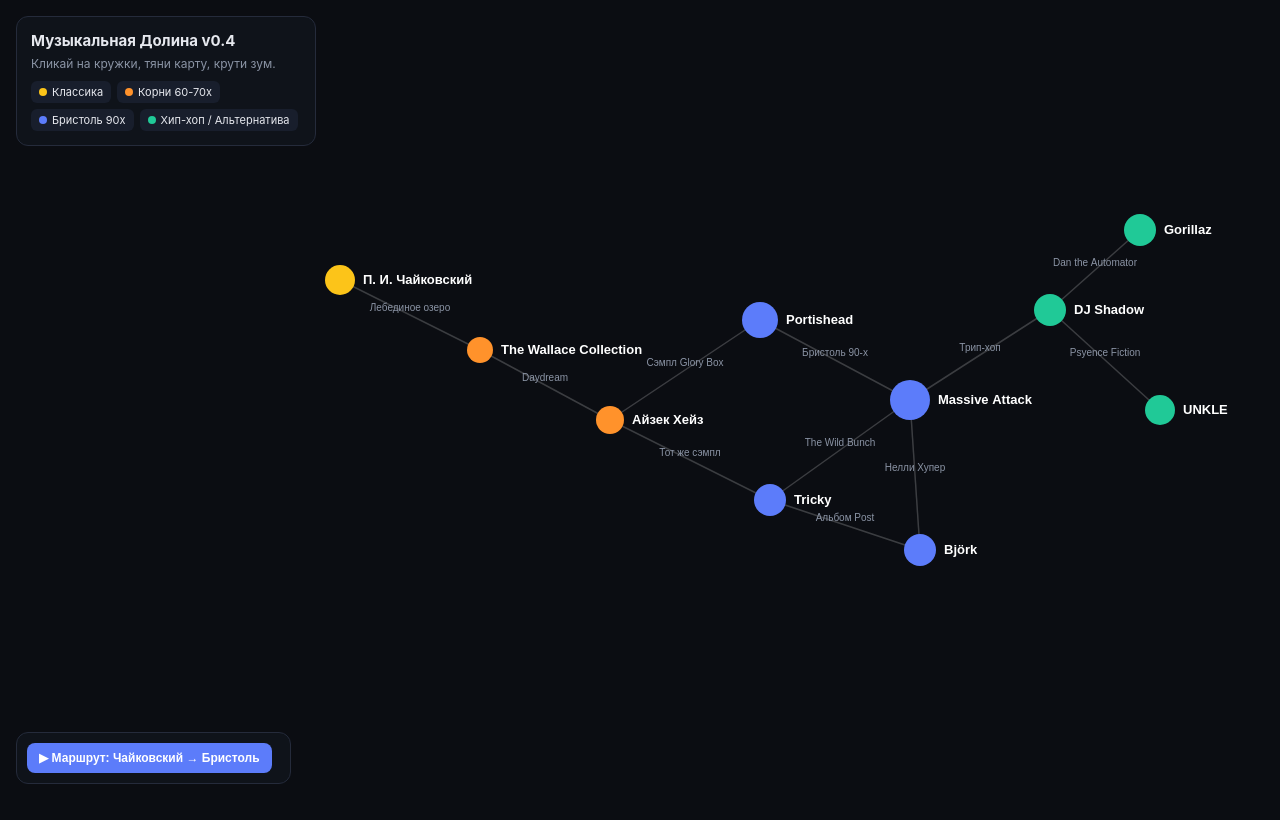
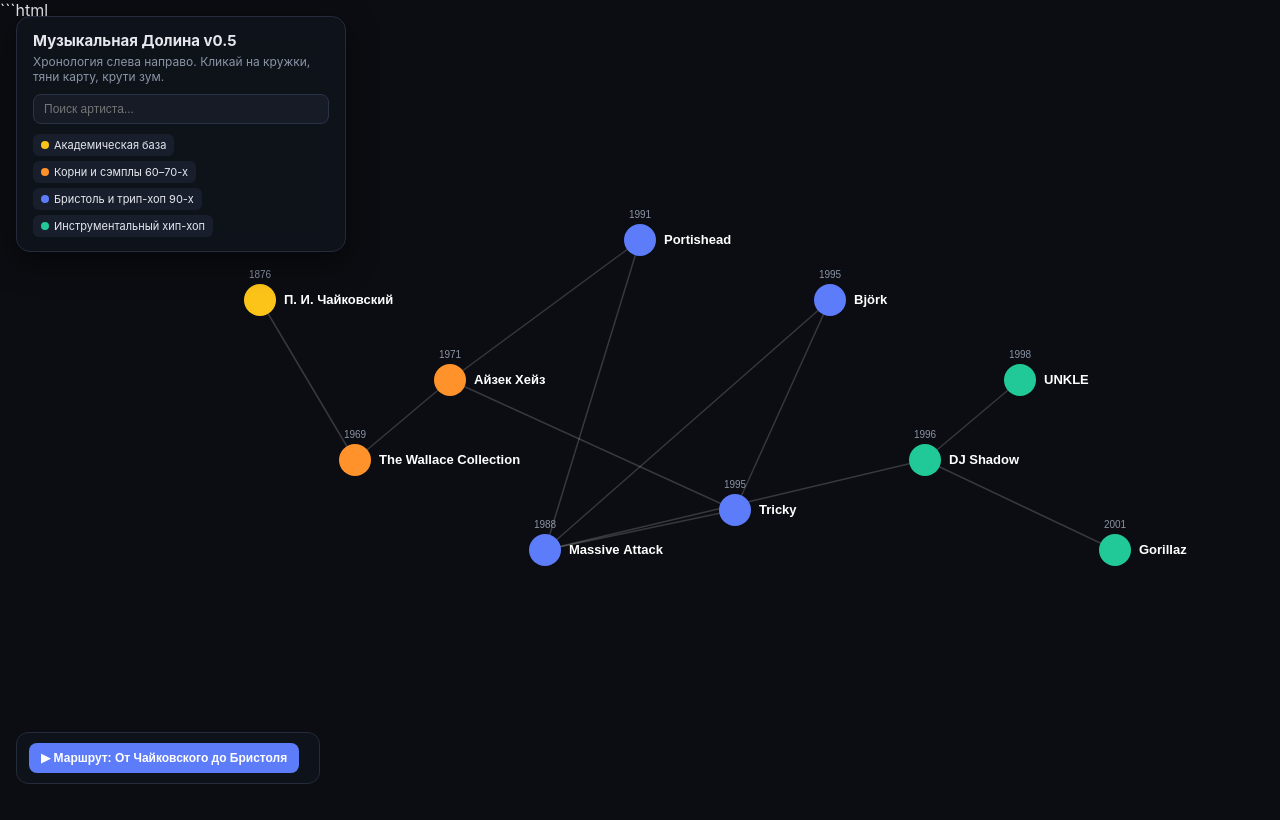
Before and after one commit to Vasiliuyt/music-valley, a plain HTML site: page index.html in a window 1280 px wide. Drawn offline with Linux system fonts and the light colour scheme.

Commit message:
Update index.html

````diff
--- a/index.html
+++ b/index.html
@@ -1,108 +1,171 @@
+```html
 <!DOCTYPE html>
 <html lang="ru">
 <head>
 <meta charset="UTF-8">
 <meta name="viewport" content="width=device-width, initial-scale=1.0">
-<title>Музыкальная Долина v0.4</title>
+<title>Музыкальная Долина v0.5</title>
 <style>
 *{box-sizing:border-box;margin:0;padding:0}
-body{background:#0b0d12;color:#e6e8ee;font-family:-apple-system,sans-serif;overflow:hidden;height:100vh}
-.top{position:fixed;top:16px;left:16px;z-index:10;background:rgba(16,20,28,.9);border:1px solid #252b3b;padding:14px;border-radius:12px;width:300px}
-.top h1{font-size:15px;margin-bottom:6px}
+body{background:#0b0d12;color:#e6e8ee;font-family:-apple-system,BlinkMacSystemFont,"Segoe UI",sans-serif;overflow:hidden;height:100vh}
+.top{position:fixed;top:16px;left:16px;z-index:10;background:rgba(16,20,28,.92);backdrop-filter:blur(12px);border:1px solid #252b3b;padding:14px 16px;border-radius:14px;width:330px;box-shadow:0 10px 30px rgba(0,0,0,.5)}
+.top h1{font-size:15px;margin-bottom:4px}
 .top p{font-size:12px;color:#8b94a5;margin-bottom:10px}
-.legend{display:flex;flex-wrap:wrap;gap:6px}
+.search{width:100%;background:#161b26;border:1px solid #2b3346;color:#fff;padding:7px 10px;border-radius:8px;font-size:12px;margin-bottom:10px;outline:none}
+.search:focus{border-color:#5c7cfa}
+.legend{display:flex;flex-wrap:wrap;gap:5px}
 .leg{font-size:11px;background:#181e2c;padding:4px 8px;border-radius:6px;display:flex;align-items:center;gap:5px}
 .dot{width:8px;height:8px;border-radius:50%}
-.tour{position:fixed;bottom:16px;left:16px;z-index:10;background:rgba(16,20,28,.9);border:1px solid #252b3b;padding:10px;border-radius:12px;display:flex;gap:8px;align-items:center}
+.tour{position:fixed;bottom:16px;left:16px;z-index:10;background:rgba(16,20,28,.92);backdrop-filter:blur(12px);border:1px solid #252b3b;padding:10px 12px;border-radius:12px;display:flex;gap:8px;align-items:center}
 button{background:#5c7cfa;color:#fff;border:none;padding:8px 12px;border-radius:8px;font-size:12px;font-weight:600;cursor:pointer}
 button.sec{background:#232a3b}
-.card{position:fixed;top:16px;right:16px;bottom:16px;width:360px;background:#11151f;border:1px solid #252b3b;border-radius:14px;padding:20px;z-index:20;display:none;flex-direction:column;gap:14px;overflow-y:auto}
+.card{position:fixed;top:16px;right:16px;bottom:16px;width:410px;max-width:calc(100vw - 32px);background:rgba(17,21,31,.96);backdrop-filter:blur(16px);border:1px solid #252b3b;border-radius:16px;padding:22px;z-index:20;display:none;flex-direction:column;gap:14px;overflow-y:auto;box-shadow:-10px 0 40px rgba(0,0,0,.6)}
 .card.open{display:flex}
-.c300{background:#181e2c;border-left:3px solid #5c7cfa;padding:10px;border-radius:6px;font-size:13px;line-height:1.45}
-.trk{background:#181e2c;padding:7px 10px;border-radius:6px;font-size:12px;margin-top:5px}
-.lnk{background:rgba(92,124,250,.15);padding:7px 10px;border-radius:6px;font-size:12px;margin-top:5px;cursor:pointer}
-.sp{background:#1db954;color:#000;text-align:center;padding:10px;border-radius:8px;text-decoration:none;font-weight:700;font-size:13px;margin-top:auto}
+.badge{display:inline-block;font-size:10px;font-weight:700;text-transform:uppercase;letter-spacing:.6px;padding:3px 8px;border-radius:5px;margin-bottom:4px}
+.c300{background:#181e2c;border-left:3px solid #5c7cfa;padding:11px 13px;border-radius:8px;font-size:13px;line-height:1.45;color:#dbe1ee}
+.sec-t{font-size:10px;text-transform:uppercase;letter-spacing:.8px;color:#7c8599;font-weight:700;margin-bottom:6px}
+.fact-list{padding-left:16px;font-size:13px;line-height:1.5;color:#b8c0d0;display:flex;flex-direction:column;gap:6px}
+.trk{background:#181e2c;padding:8px 11px;border-radius:8px;font-size:12.5px;margin-top:5px;display:flex;justify-content:space-between;gap:8px}
+.trk span:last-child{color:#7c8599;font-size:11px;flex-shrink:0}
+.lnk{background:rgba(92,124,250,.12);border:1px solid rgba(92,124,250,.25);padding:8px 11px;border-radius:8px;font-size:12px;margin-top:5px;cursor:pointer}
+.lnk:hover{background:rgba(92,124,250,.22)}
+.sp{background:#1db954;color:#000;text-align:center;padding:11px;border-radius:10px;text-decoration:none;font-weight:700;font-size:13px;margin-top:auto}
 canvas{display:block;width:100vw;height:100vh}
 </style>
 </head>
 <body>
 <div class="top">
-  <h1>Музыкальная Долина v0.4</h1>
-  <p>Кликай на кружки, тяни карту, крути зум.</p>
+  <h1>Музыкальная Долина v0.5</h1>
+  <p>Хронология слева направо. Кликай на кружки, тяни карту, крути зум.</p>
+  <input id="q" class="search" placeholder="Поиск артиста...">
   <div class="legend" id="leg"></div>
 </div>
 <div class="tour">
-  <button id="tStart">▶ Маршрут: Чайковский → Бристоль</button>
+  <button id="tStart">▶ Маршрут: От Чайковского до Бристоля</button>
   <button id="tNext" class="sec" style="display:none">Дальше →</button>
   <span id="tInfo" style="font-size:12px;color:#8b94a5"></span>
 </div>
 <div class="card" id="card">
-  <div style="display:flex;justify-content:space-between;align-items:center">
-    <h2 id="cTitle" style="font-size:20px"></h2>
-    <button class="sec" onclick="document.getElementById('card').classList.remove('open')">✕</button>
+  <div style="display:flex;justify-content:space-between;align-items:flex-start;gap:8px">
+    <div>
+      <span class="badge" id="cBadge"></span>
+      <h2 id="cTitle" style="font-size:21px"></h2>
+    </div>
+    <button class="sec" onclick="document.getElementById('card').classList.remove('open');act=null">✕</button>
   </div>
   <div class="c300" id="c300"></div>
-  <div id="cStory" style="font-size:13px;line-height:1.5;color:#b8c0d0"></div>
-  <div><div style="font-size:11px;color:#7c8599;font-weight:700">ТРЕКИ</div><div id="cTrk"></div></div>
-  <div><div style="font-size:11px;color:#7c8599;font-weight:700">СВЯЗИ</div><div id="cLnk"></div></div>
+  <div><div class="sec-t">Проверенные факты</div><ul class="fact-list" id="cFacts"></ul></div>
+  <div><div class="sec-t">Точки входа (релизы)</div><div id="cTrk"></div></div>
+  <div><div class="sec-t">Ниточки связей</div><div id="cLnk"></div></div>
   <a id="cSp" href="#" target="_blank" class="sp">Открыть в Spotify ↗</a>
 </div>
 <canvas id="cv"></canvas>
+
+<script src="data.js"></script>
 <script>
-const SC={
-  c:{n:"Классика",col:"#fcc419"},
-  r:{n:"Корни 60-70х",col:"#ff922b"},
-  b:{n:"Бристоль 90х",col:"#5c7cfa"},
-  h:{n:"Хип-хоп / Альтернатива",col:"#20c997"}
+// Автоматическая раскладка слева направо по годам (хронология!)
+const sorted = [...NODES].sort((a,b) => a.year - b.year);
+const rowOffsets = [-120, 40, -40, 130, -180, 90];
+sorted.forEach((n, i) => {
+  n.r = 16;
+  n.x = -380 + i * 95;
+  n.y = rowOffsets[i % rowOffsets.length];
+});
+
+const M = {}; NODES.forEach(x => M[x.id] = x);
+const cv = document.getElementById("cv"), ctx = cv.getContext("2d");
+let W = cv.width = innerWidth, H = cv.height = innerHeight;
+let cx = W / 2, cy = H / 2, sc = 1, drag = null, pan = false, lx = 0, ly = 0, act = null, hov = null, query = "";
+
+onresize = () => { W = cv.width = innerWidth; H = cv.height = innerHeight; };
+function hit(x, y) {
+  const wx = (x - cx) / sc, wy = (y - cy) / sc;
+  return NODES.find(n => (wx - n.x) ** 2 + (wy - n.y) ** 2 <= (n.r + 8) ** 2);
+}
+
+cv.onmousedown = e => {
+  const h = hit(e.clientX, e.clientY); lx = e.clientX; ly = e.clientY;
+  if (h) { drag = h; drag.m = false; } else pan = true;
 };
-const N=[
-  {id:"tch",n:"П. И. Чайковский",s:"c",r:15,x:-300,y:-120,c:"Воткинск, 1865 | Романтизм, балет, симфония. Пётр Ильич Чайковский (композитор — до 1893).",st:"В 1876 году написал балет «Лебединое озеро», откуда через 93 года бельгийская рок-группа возьмёт тему гобоя.",tr:["Лебединое озеро: Сцена (1876)"]},
-  {id:"wal",n:"The Wallace Collection",s:"r",r:13,x:-160,y:-50,c:"Брюссель, 1968 | Барокко-поп, психоделик-рок. Сильвен Ванхольме, Рэймонд Винсент и др.",st:"В 1969 году переложили тему из «Лебединого озера» на рок-ритм и записали хит «Daydream».",tr:["Daydream (1969)"]},
-  {id:"hay",n:"Айзек Хейз",s:"r",r:14,x:-30,y:20,c:"Ковингтон, 1964 | Соул, фанк, саундтрек. Айзек Ли Хейз-младший (вокал, клавишные — до 2008).",st:"В 1971 году замедлил мелодию «Daydream» в треке «Ike's Rap II» — эта пластинка стала главным сэмплом Бристоля.",tr:["Ike's Rap II (1971)"]},
-  {id:"por",n:"Portishead",s:"b",r:18,x:120,y:-80,c:"Бристоль, 1991 | Трип-хоп, даунтемпо. Бет Гиббонс (вокал), Джефф Бэрроу (биты), Адриан Атли (гитара).",st:"Взяв сэмпл у Айзека Хейза, записали нуарный хит «Glory Box» и определили лицо трип-хопа.",tr:["Glory Box (1994)","Sour Times (1994)","Roads (1994)"]},
-  {id:"tri",n:"Tricky",s:"b",r:16,x:130,y:100,c:"Бристоль, 1991 | Трип-хоп, экспериментальный хип-хоп. Эдриан Тоус (вокал, продакшн).",st:"Вышел из тусовки The Wild Bunch и Massive Attack. В «Hell Is Round the Corner» использовал тот же сэмпл Хейза.",tr:["Hell Is Round the Corner (1995)","Ponderosa (1995)"]},
-  {id:"mas",n:"Massive Attack",s:"b",r:20,x:270,y:0,c:"Бристоль, 1988 | Трип-хоп, даб, электроника. Роберт «3D» Дель Ная, Грант «Daddy G» Маршалл.",st:"Отцы бристольского звука и друзья Бэнкси. В 1998 году выпустили культовый альбом «Mezzanine».",tr:["Angel (1998)","Teardrop (1998)","Unfinished Sympathy (1991)"]},
-  {id:"bjo",n:"Björk",s:"b",r:16,x:280,y:150,c:"Рейкьявик, 1977 | Арт-поп, электроника, трип-хоп. Бьорк Гвюдмюндсдоттир.",st:"В середине 90-х работала в студии с Tricky и продюсером Massive Attack Нелли Хупером над альбомом «Post».",tr:["Possibly Maybe (1995)","Army of Me (1995)"]},
-  {id:"sha",n:"DJ Shadow",s:"h",r:16,x:410,y:-90,c:"Дэвис, 1991 | Инструментальный хип-хоп, трип-хоп. Джошуа Пол Дэвис (сэмплы, вертушки).",st:"Выпустил первый альбом «Endtroducing.....» (1996), на 100% собранный из сэмплов старого винила.",tr:["Building Steam with a Grain of Salt (1996)","The Number Song (1996)"]},
-  {id:"unk",n:"UNKLE",s:"h",r:15,x:520,y:10,c:"Лондон, 1992 | Трип-хоп, электроника, альтернатива. Джеймс Лавель (продакшн).",st:"Свёл в дебютном альбоме биты DJ Shadow и вокал Тома Йорка из Radiohead.",tr:["Rabbit in Your Headlights (1998)"]},
-  {id:"gor",n:"Gorillaz",s:"h",r:16,x:500,y:-170,c:"Лондон, 1998 | Альтернатива, трип-хоп, хип-хоп. Деймон Албарн, Джейми Хьюлетт.",st:"Дебютный альбом (2001) продюсировал Dan the Automator — коллега DJ Shadow по калифорнийской сцене.",tr:["Clint Eastwood (2001)"]}
-];
-const L=[
-  {a:"tch",b:"wal",t:"Лебединое озеро"},{a:"wal",b:"hay",t:"Daydream"},
-  {a:"hay",b:"por",t:"Сэмпл Glory Box"},{a:"hay",b:"tri",t:"Тот же сэмпл"},
-  {a:"mas",b:"por",t:"Бристоль 90-х"},{a:"mas",b:"tri",t:"The Wild Bunch"},
-  {a:"tri",b:"bjo",t:"Альбом Post"},{a:"mas",b:"bjo",t:"Нелли Хупер"},
-  {a:"sha",b:"unk",t:"Psyence Fiction"},{a:"mas",b:"sha",t:"Трип-хоп"},{a:"sha",b:"gor",t:"Dan the Automator"}
-];
-const M={};N.forEach(x=>M[x.id]=x);
-const cv=document.getElementById("cv"),ctx=cv.getContext("2d");
-let W=cv.width=innerWidth,H=cv.height=innerHeight,cx=W/2,cy=H/2,sc=1,drag=null,pan=false,lx=0,ly=0,act=null;
-onresize=()=>{W=cv.width=innerWidth;H=cv.height=innerHeight};
-function hit(x,y){const wx=(x-cx)/sc,wy=(y-cy)/sc;return N.find(n=>(wx-n.x)**2+(wy-n.y)**2<=(n.r+8)**2)}
-cv.onmousedown=e=>{const h=hit(e.clientX,e.clientY);lx=e.clientX;ly=e.clientY;if(h){drag=h;drag.m=false}else pan=true};
-onmousemove=e=>{if(drag){drag.x+=(e.clientX-lx)/sc;drag.y+=(e.clientY-ly)/sc;drag.m=true;lx=e.clientX;ly=e.clientY}else if(pan){cx+=e.clientX-lx;cy+=e.clientY-ly;lx=e.clientX;ly=e.clientY}};
-onmouseup=()=>{if(drag&&!drag.m)show(drag);drag=null;pan=false};
-cv.onwheel=e=>{e.preventDefault();const ns=Math.min(3,Math.max(.4,sc*(e.deltaY<0?1.1:.9)));const wx=(e.clientX-cx)/sc,wy=(e.clientY-cy)/sc;sc=ns;cx=e.clientX-wx*sc;cy=e.clientY-wy*sc};
-function loop(){
-  ctx.clearRect(0,0,W,H);
-  ctx.save();ctx.translate(cx,cy);ctx.scale(sc,sc);
-  L.forEach(l=>{const a=M[l.a],b=M[l.b],hi=act&&(act.id===a.id||act.id===b.id);ctx.beginPath();ctx.moveTo(a.x,a.y);ctx.lineTo(b.x,b.y);ctx.strokeStyle=hi?"#748ffc":"rgba(255,255,255,.2)";ctx.lineWidth=hi?2.5:1.5;ctx.stroke();ctx.fillStyle="#8b94a5";ctx.font="10px sans-serif";ctx.textAlign="center";ctx.fillText(l.t,(a.x+b.x)/2,(a.y+b.y)/2-4)});
-  N.forEach(n=>{const col=SC[n.s].col;ctx.beginPath();ctx.arc(n.x,n.y,n.r,0,6.29);ctx.fillStyle=col;ctx.fill();ctx.fillStyle="#fff";ctx.font="bold 13px sans-serif";ctx.textAlign="left";ctx.fillText(n.n,n.x+n.r+8,n.y+4)});
-  ctx.restore();requestAnimationFrame(loop);
+onmousemove = e => {
+  if (drag) { drag.x += (e.clientX - lx) / sc; drag.y += (e.clientY - ly) / sc; drag.m = true; lx = e.clientX; ly = e.clientY; }
+  else if (pan) { cx += e.clientX - lx; cy += e.clientY - ly; lx = e.clientX; ly = e.clientY; }
+  else { hov = hit(e.clientX, e.clientY); cv.style.cursor = hov ? "pointer" : "grab"; }
+};
+onmouseup = () => { if (drag && !drag.m) show(drag); drag = null; pan = false; };
+cv.onwheel = e => {
+  e.preventDefault();
+  const ns = Math.min(3, Math.max(0.4, sc * (e.deltaY < 0 ? 1.1 : 0.9)));
+  const wx = (e.clientX - cx) / sc, wy = (e.clientY - cy) / sc;
+  sc = ns; cx = e.clientX - wx * sc; cy = e.clientY - wy * sc;
+};
+
+function loop() {
+  ctx.clearRect(0, 0, W, H);
+  ctx.save(); ctx.translate(cx, cy); ctx.scale(sc, sc);
+  const foc = hov || act;
+
+  LINKS.forEach(l => {
+    const a = M[l.source], b = M[l.target];
+    if (!a || !b) return;
+    const hi = foc && (foc.id === a.id || foc.id === b.id);
+    const lCol = (LINK_TYPES[l.type] && LINK_TYPES[l.type].color) || "#748ffc";
+    ctx.beginPath(); ctx.moveTo(a.x, a.y); ctx.lineTo(b.x, b.y);
+    ctx.strokeStyle = hi ? lCol : "rgba(255,255,255,0.18)";
+    ctx.lineWidth = hi ? 2.8 : 1.5; ctx.stroke();
+    if (hi) {
+      ctx.fillStyle = lCol; ctx.font = "11px sans-serif"; ctx.textAlign = "center";
+      ctx.fillText(l.label, (a.x + b.x) / 2, (a.y + b.y) / 2 - 6);
+    }
+  });
+
+  NODES.forEach(n => {
+    const col = SCENES[n.scene].color;
+    const match = !query || n.name.toLowerCase().includes(query);
+    ctx.globalAlpha = match ? 1 : 0.2;
+    if (foc && foc.id === n.id) {
+      ctx.beginPath(); ctx.arc(n.x, n.y, n.r + 7, 0, 6.29);
+      ctx.fillStyle = col + "33"; ctx.fill();
+    }
+    ctx.beginPath(); ctx.arc(n.x, n.y, n.r, 0, 6.29);
+    ctx.fillStyle = col; ctx.fill();
+    ctx.fillStyle = "#8b94a5"; ctx.font = "10px sans-serif"; ctx.textAlign = "center";
+    ctx.fillText(n.year, n.x, n.y - n.r - 6);
+    ctx.fillStyle = "#fff"; ctx.font = "bold 13px sans-serif"; ctx.textAlign = "left";
+    ctx.fillText(n.name, n.x + n.r + 8, n.y + 4);
+  });
+
+  ctx.restore();
+  requestAnimationFrame(loop);
 }
 loop();
-function show(n){
-  act=n;document.getElementById("cTitle").textContent=n.n;document.getElementById("c300").textContent=n.c;document.getElementById("cStory").textContent=n.st;
-  document.getElementById("cTrk").innerHTML=n.tr.map(t=>`<div class="trk">${t}</div>`).join("");
-  document.getElementById("cLnk").innerHTML=L.filter(l=>l.a===n.id||l.b===n.id).map(l=>{const o=M[l.a===n.id?l.b:l.a];return`<div class="lnk" onclick="go('${o.id}')"><b>${o.n}</b> — ${l.t}</div>`}).join("");
-  document.getElementById("cSp").href="https://spotify.com"+encodeURIComponent(n.n);
+
+function show(n) {
+  act = n;
+  const scObj = SCENES[n.scene];
+  const b = document.getElementById("cBadge");
+  b.textContent = scObj.name + " • " + n.year;
+  b.style.background = scObj.color + "26"; b.style.color = scObj.color;
+  document.getElementById("cTitle").textContent = n.name;
+  document.getElementById("c300").textContent = n.card300;
+  document.getElementById("cFacts").innerHTML = (n.facts || []).map(f => `<li>${f}</li>`).join("");
+  document.getElementById("cTrk").innerHTML = (n.tracks || []).map(t => `<div class="trk"><span>${t.title}</span><span>${t.release}</span></div>`).join("");
+  document.getElementById("cLnk").innerHTML = LINKS.filter(l => l.source === n.id || l.target === n.id).map(l => {
+    const o = M[l.source === n.id ? l.target : l.source];
+    const lt = LINK_TYPES[l.type];
+    return `<div class="lnk" onclick="go('${o.id}')"><b style="color:${lt.color}">● ${o.name}</b> — ${l.label}</div>`;
+  }).join("");
+  document.getElementById("cSp").href = "https://open.spotify.com/search/" + encodeURIComponent(n.name);
   document.getElementById("card").classList.add("open");
 }
-window.go=id=>{const n=M[id];if(!n)return;show(n);sc=1.2;cx=W/2-n.x*sc-120;cy=H/2-n.y*sc};
-Object.values(SC).forEach(s=>{document.getElementById("leg").innerHTML+=`<div class="leg"><span class="dot" style="background:${s.col}"></span>${s.n}</div>`});
-let ti=-1;const ids=N.map(n=>n.id);
-document.getElementById("tStart").onclick=()=>{ti=0;document.getElementById("tNext").style.display="inline-block";go(ids[0]);document.getElementById("tInfo").textContent="1 / "+ids.length};
-document.getElementById("tNext").onclick=()=>{ti=(ti+1)%ids.length;go(ids[ti]);document.getElementById("tInfo").textContent=(ti+1)+" / "+ids.length};
+
+window.go = id => { const n = M[id]; if (!n) return; show(n); sc = 1.2; cx = W / 2 - n.x * sc - 150; cy = H / 2 - n.y * sc; };
+Object.values(SCENES).forEach(s => { document.getElementById("leg").innerHTML += `<div class="leg"><span class="dot" style="background:${s.color}"></span>${s.name}</div>`; });
+document.getElementById("q").oninput = e => { query = e.target.value.toLowerCase().trim(); };
+
+let ti = -1;
+document.getElementById("tStart").onclick = () => { ti = 0; document.getElementById("tNext").style.display = "inline-block"; go(TOUR_IDS); document.getElementById("tInfo").textContent = "1 / " + TOUR_IDS.length; };
+document.getElementById("tNext").onclick = () => { ti = (ti + 1) % TOUR_IDS.length; go(TOUR_IDS[ti]); document.getElementById("tInfo").textContent = (ti + 1) + " / " + TOUR_IDS.length; };
 </script>
 </body>
 </html>
````
